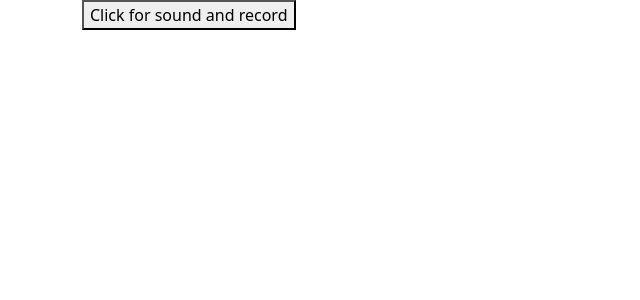
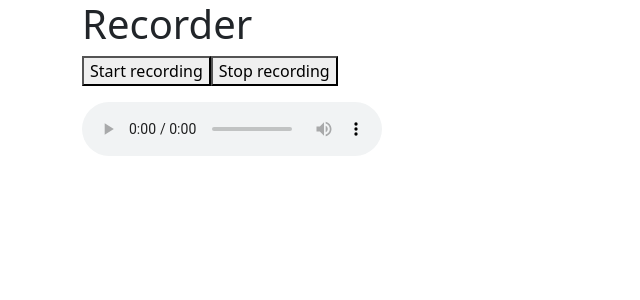
Before and after one commit to SamoiIenko/harmonica, a React (Create React App) app: page /create in a window 1280 px wide. Shown: the top 300 px of the page, without its empty margins (0-640 px from the left). Built offline with nearby package versions, Linux system fonts and the light colour scheme; no server answers.

Commit message:
recorder new

```diff
--- a/src/features/audio/soundRecorder/ui/index.jsx
+++ b/src/features/audio/soundRecorder/ui/index.jsx
@@ -1,60 +1,65 @@
-import { memo, useRef, useState } from 'react'
+import { memo } from 'react'
 
 const _SoundRecorder = () => {
-  const audioContextRef = useRef(null)
-  const destinationRef = useRef(null)
-  const mediaRecorderRef = useRef(null)
+  const audioList = document.getElementById('audioList')
+  const audioPlayer = document.getElementById('audioPlayer')
+  let mediaRecorder
+  let audioChunks = []
 
-  const [chunks, setChunks] = useState([])
-  const [audioURL, setAudioURL] = useState(null)
+  if (navigator.mediaDevices && navigator.mediaDevices.getUserMedia) {
+    navigator.mediaDevices
+      .getUserMedia({ audio: true })
+      .then(function (stream) {
+        mediaRecorder = new MediaRecorder(stream)
 
-  const playAndRecord = async () => {
-    if (!audioContextRef.current) {
-      const audioContext = new (window.AudioContext ||
-        window.webkitAudioContext)()
-      const destination = audioContext.createMediaStreamDestination()
-
-      const mediaRecorder = new MediaRecorder(destination.stream)
-      mediaRecorderRef.current = mediaRecorder
-      audioContextRef.current = audioContext
-      destinationRef.current = destination
-
-      const recordedChunks = []
-      mediaRecorder.ondataavailable = (e) => {
-        if (e.data.size > 0) {
-          return recordedChunks.push(e.data)
+        mediaRecorder.ondataavailable = function (event) {
+          if (event.data.size > 0) {
+            audioChunks.push(event.data)
+          }
         }
 
-        mediaRecorder.onstop = () => {
-          const blob = new Blob(recordedChunks, { type: 'audio/webm' })
-          const url = URL.createObjectURL(blob)
-          setAudioURL(url)
+        mediaRecorder.onstop = function () {
+          const audioBlob = new Blob(audioChunks, { type: 'audio/wav' })
+          const audioURL = URL.createObjectURL(audioBlob)
+          const listItem = document.createElement('li')
+          const audioLink = document.createElement('a')
+          audioLink.href = audioURL
+          audioLink.download = 'audio.wav'
+          audioLink.textContent = 'Download Audio'
+          listItem.appendChild(audioLink)
+          audioList.appendChild(listItem)
+          audioPlayer.src = audioURL
+          audioChunks = []
         }
-      }
-    }
+      })
+      .catch(function (error) {
+        console.error('Error accessing the microphone: ' + error)
+      })
+  } else {
+    console.error("Browser doesn't support audio recording.")
+  }
 
-    const ctx = audioContextRef.current
-    const osc = ctx.createOscillator()
-    const gain = ctx.createGain()
+  const startRecordingButton = () => {
+    audioChunks = []
+    mediaRecorder.start()
+    startRecordingButton.disabled = true
+    stopRecordingBuutton.disabled = false
+  }
 
-    osc.connect(gain)
-    gain.connect(destinationRef.current)
-    gain.connect(ctx.destination)
-
-    osc.frequency.value = 440
-    osc.start()
-    osc.stop(ctx.currentTime + 0.5)
-
-    mediaRecorderRef.current.start()
-    setTimeout(() => {
-      mediaRecorderRef.current.stop()
-    }, 500)
+  const stopRecordingBuutton = () => {
+    mediaRecorder.stop()
+    startRecordingButton.disabled = false
+    stopRecordingBuutton.disabled = true
   }
 
   return (
     <div>
-      <button onClick={playAndRecord}>Click for sound and record</button>
-      {audioURL && <audio controls src={audioURL}></audio>}
+      <h1>Recorder</h1>
+      <button onClick={startRecordingButton}>Start recording</button>
+      <button onClick={stopRecordingBuutton}>Stop recording</button>
+      <ul id="audioList"></ul>
+
+      <audio id="audioPlayer" controls></audio>
     </div>
   )
 }
```
